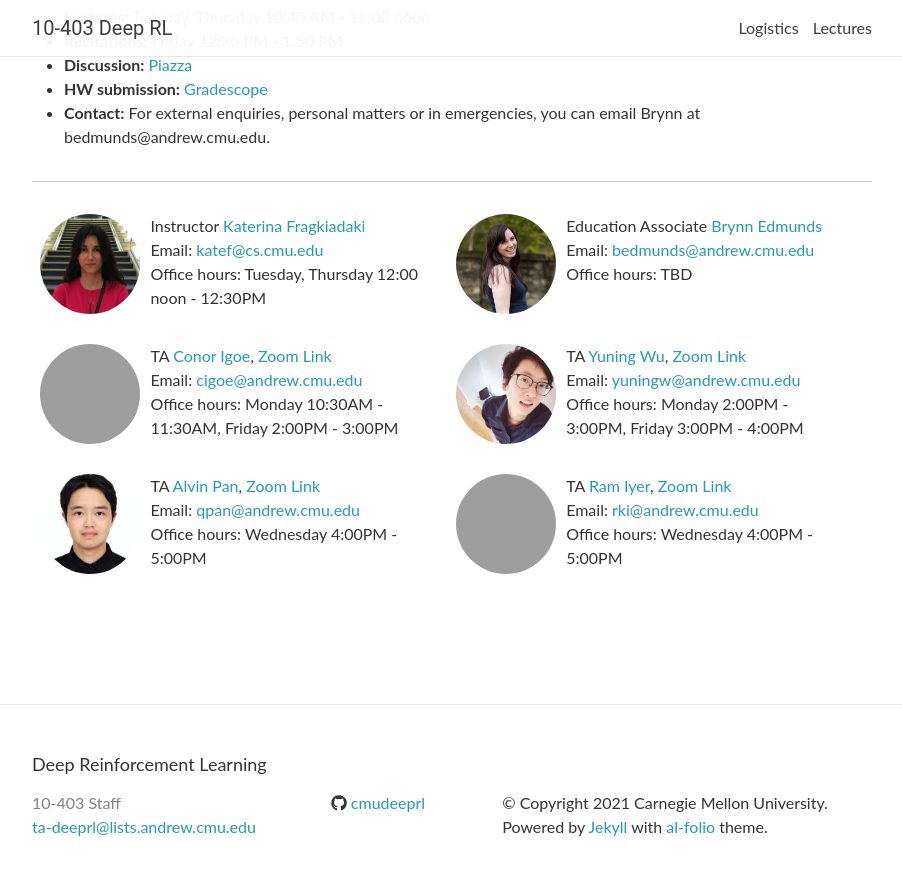
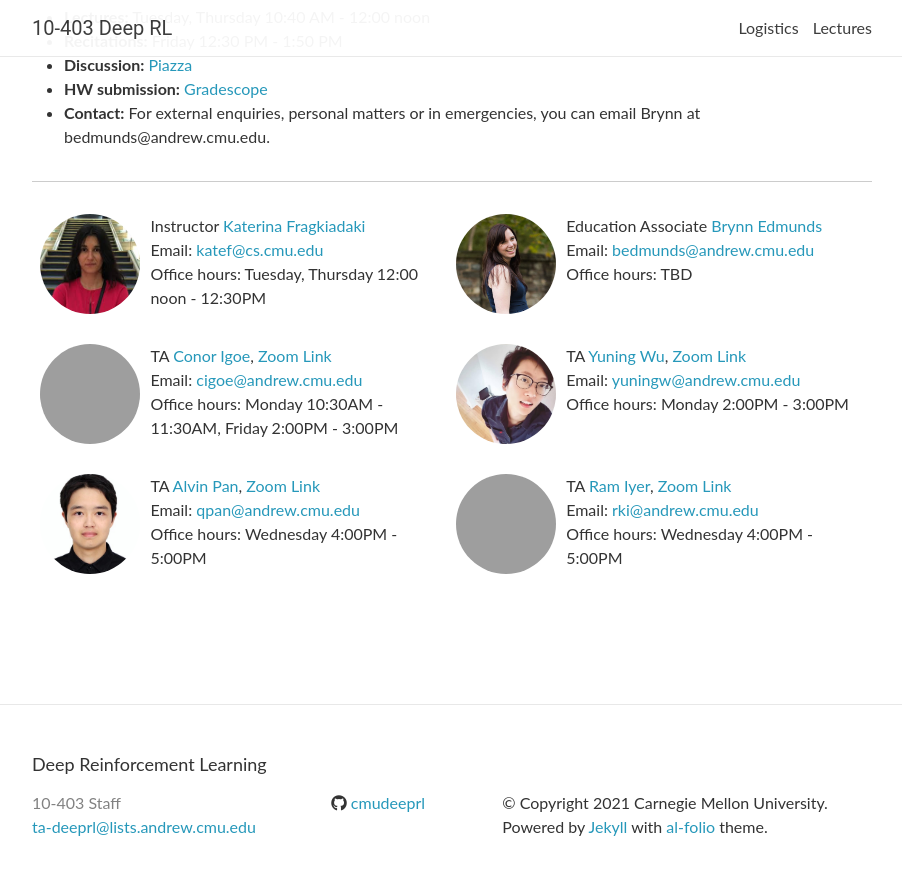
Before and after one commit to cmudeeprl/403_website, a Jekyll site: the page built from _pages/about.md, in a window 1280 px wide and 900 px high, scrolled down 1125 px, cut to the strip 0-875 px from the top of the window. Shown: the whole strip, without its empty margins (188-1090 px from the left). Built offline with Jekyll 4.4.1, drawn with Linux system fonts in a browser that asks for light colours; nearby versions of some CDN libraries; comment, search, counter and statistics services are not loaded; grey boxes are pictures that could not be loaded.

Commit message:
feat: change of OH

```diff
--- a/_data/staff.yml
+++ b/_data/staff.yml
@@ -23,7 +23,7 @@ TAs:
     - name: Yuning Wu
       email: yuningw@andrew.cmu.edu
       url: https://www.linkedin.com/in/yuning-wu/
-      office-hours: Monday 2:00PM - 3:00PM, Friday 3:00PM - 4:00PM
+      office-hours: Monday 2:00PM - 3:00PM
       image: staff/yuningw.jpg
       zoom: https://cmu.zoom.us/j/92493767164?pwd=dXU2d1EvNWRMcnoxRHQ1MzhXUitudz09
 
```
